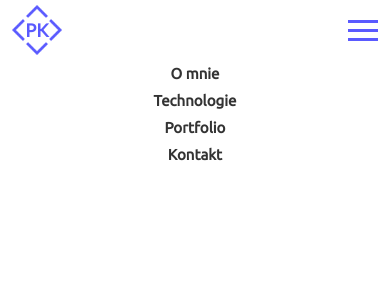
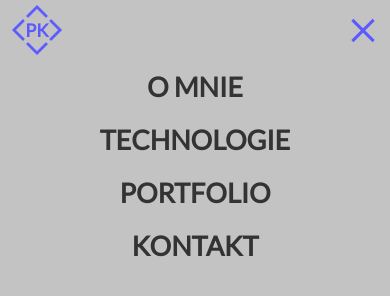
Before and after one commit to kedziorap/kedziorap.github.io, a website: page index.html in a window 390 px wide. Both pictures are taken after a click on the element 363 px from the left and 30 px from the top of the page. Drawn offline with nearby package versions, Linux system fonts and the light colour scheme.

Commit message:
change menu

```diff
--- a/js/script.js
+++ b/js/script.js
@@ -1,8 +1,6 @@
 $(function(){
     $('#hamburger').click(function(){
-        $('.menu').slideToggle()
-    });
-    $(window).resize(function(){
-        if ($(window).width()>768) $('.menu').removeAttr('style');
+        $('.menu').toggleClass('menu--active');
+        $('#hamburger').toggleClass('is-active');
     });
 })
--- a/sass/_rwd.scss
+++ b/sass/_rwd.scss
@@ -5,14 +5,10 @@
     .container {
         max-width: 1170px;
     }
-    #hamburger {
-        display: none;
-    }
     .menu {
-        width: auto;
-        display: flex;
-        &__link {
-            padding: 10px 20px;
+        &__item{
+            margin: 0 auto;
+            max-width: 1170px;
         }
     }
 }
--- a/sass/style.scss
+++ b/sass/style.scss
@@ -1,11 +1,14 @@
 @import url('https://fonts.googleapis.com/css?family=Ubuntu|Lato');
 $color-primary: #5a5aff;
 $color-background: #fff;
+$color-transparent: rgba(136, 136, 136, 0.5);
 $color-font: #333333;
+$header-height: 60px;
 * {
     box-sizing: border-box;
 }
 body {
+    position: relative;
     margin: 0;
     padding: 0;
     min-height: 100vh;
@@ -34,6 +37,7 @@ a {
     padding: 0 12px;
 }
 #hamburger {
+    z-index:2;
     display: inline-block;
     cursor: pointer;
     .line {
@@ -61,6 +65,7 @@ a {
     }
 }
 .site-header {
+    height: $header-height;
     &__container {
         @extend .container;
         display: flex;
@@ -72,25 +77,38 @@ a {
 .menu {
     margin: 0;
     padding: 0;
+    bottom: 100%;
+    left: 0;
+    background: $color-transparent;
     width: 100%;
-    display: none;
+    min-height: 100vh;
+    position: absolute;
+    transition: 0.4s;
+    &--active {
+        bottom: 0;
+    }
     &__item {
         list-style-type: none;
+        &:first-of-type {
+            margin-top: $header-height;
+        }
     }
     &__link {
-        padding: 5px 0;
-        display: inline-block;
-        width: 100%;
-        text-align: center;
-        font-weight: 600;
-        font-family: 'Ubuntu', sans-serif;
-        &:hover {
-            color: $color-primary;
-        }
+       display: inline-block;
+       text-transform: uppercase;
+       font-weight: 600;
+       font-size: 1.8em;
+       width: 100%;
+       text-align: center;
+       padding: 10px 0;
+       &:hover {
+           background: $color-primary;
+       }
     }
 }
 .logo {
     padding: 5px 0;
+    z-index: 2;
     cursor: pointer;
     &__image {
         display: inline-block;
```
Also changed, not shown: css/style.css, 1 other file.
